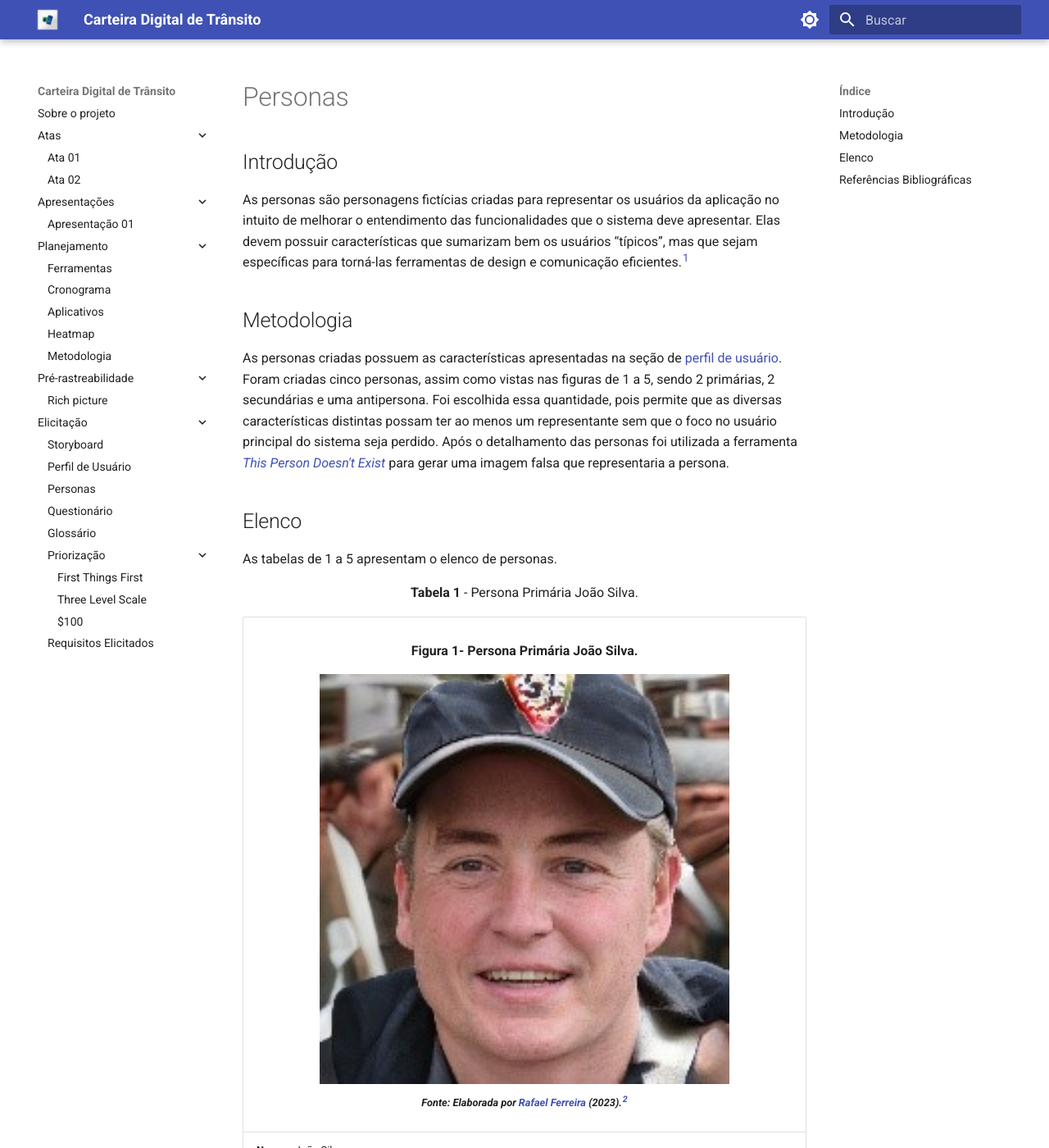
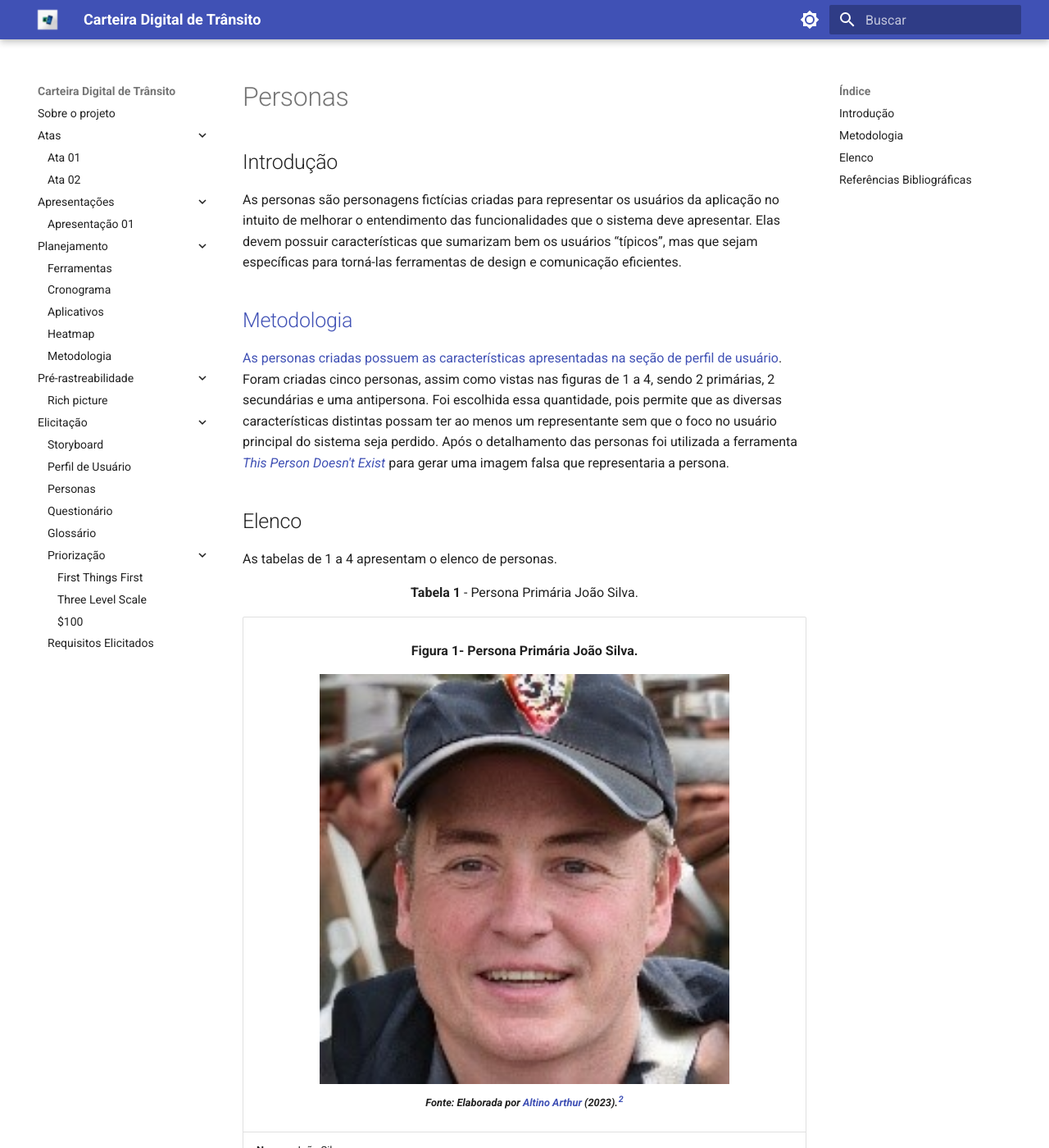
Before and after one commit to Requisitos-de-Software/2023.2-Carteira_Digital_de_Transito, an MkDocs documentation site: the page built from docs/elicitação/personas.md, in a window 1280 px wide and 1400 px high. Shown: the whole window at 82% size. Built offline with MkDocs 1.6.1 and Material for MkDocs 9.7.7, drawn with Linux system fonts in a browser that asks for light colours; some of the changed text lies outside the part shown.

Commit message:
Update personas.md

```diff
--- a/docs/elicitação/personas.md
+++ b/docs/elicitação/personas.md
@@ -2,19 +2,19 @@
 
 ## Introdução
 
-As personas são personagens fictícias criadas para representar os usuários da aplicação no intuito de melhorar o entendimento das funcionalidades que o sistema deve apresentar. Elas devem possuir características que sumarizam bem os usuários “típicos”, mas que sejam específicas para torná-las ferramentas de design e comunicação eficientes.<a id="TEC1" href="#QT1">^1^</a>
+As personas são personagens fictícias criadas para representar os usuários da aplicação no intuito de melhorar o entendimento das funcionalidades que o sistema deve apresentar. Elas devem possuir características que sumarizam bem os usuários “típicos”, mas que sejam específicas para torná-las ferramentas de design e comunicação eficientes.<a id="TEC1" href="#QT1">
 
 ## Metodologia
 
-As personas criadas possuem as características apresentadas na seção de <a href="/elicitacao/perfil_de_usuario/">perfil de usuário</a>. Foram criadas cinco personas, assim como vistas nas figuras de 1 a 5, sendo 2 primárias, 2 secundárias e uma antipersona. Foi escolhida essa quantidade, pois permite que as diversas características distintas possam ter ao menos um representante sem que o foco no usuário principal do sistema seja perdido. Após o detalhamento das personas foi utilizada a ferramenta <a href="https://this-person-does-not-exist.com/pt"><i>This Person Doesn't Exist</i></a> para gerar uma imagem falsa que representaria a persona.
+As personas criadas possuem as características apresentadas na seção de <a href="/elicitacao/perfil_de_usuario/">perfil de usuário</a>. Foram criadas cinco personas, assim como vistas nas figuras de 1 a 4, sendo 2 primárias, 2 secundárias e uma antipersona. Foi escolhida essa quantidade, pois permite que as diversas características distintas possam ter ao menos um representante sem que o foco no usuário principal do sistema seja perdido. Após o detalhamento das personas foi utilizada a ferramenta <a href="https://this-person-does-not-exist.com/pt"><i>This Person Doesn't Exist</i></a> para gerar uma imagem falsa que representaria a persona.
 
 ## Elenco
 
-<p style="text-align: justify;">As tabelas de 1 a 5 apresentam o elenco de personas.</p>
+<p style="text-align: justify;">As tabelas de 1 a 4 apresentam o elenco de personas.</p>
 
 <p style="text-align: center"><b>Tabela 1</b> - Persona Primária João Silva.</p>
 
-| <font size="3"><p style="text-align: center">Figura 1- Persona Primária João Silva.</p></font><figure markdown>![Persona João Silva](../assets/joao_silva.jpg){:style="height:500px;width:500px"}<figcaption>Fonte: Elaborada por [Rafael Ferreira](https://github.com/RafaelCLG0) (2023).<a id="TEC2" href="#QT2">^2^</a></figcaption></figure> |
+| <font size="3"><p style="text-align: center">Figura 1- Persona Primária João Silva.</p></font><figure markdown>![Persona João Silva](../assets/joao_silva.jpg){:style="height:500px;width:500px"}<figcaption>Fonte: Elaborada por [Altino Arthur](https://github.com/arthurrochamoreira) (2023).<a id="TEC2" href="#QT2">^2^</a></figcaption></figure> |
 | ----------------------------------------------------------------------------------------------------------------------------------------------------------------------------------------------------------------------------------------------------------------------------------------------------------------------------------------------------------------------------------------- |
 | **Nome**: : João Silva.                                                                                                                                                                                                                                                                                                                                                              |
 | **Status**: Persona Primária.                                                                                                                                                                                                                                                                                                                                                             |
@@ -33,7 +33,7 @@
 
 <font size="3"><p style="text-align: center">**Tabela 2** - Persona Secundária Maria Floresta.</p></font>
 
-| <font size="3"><p style="text-align: center">Figura 2 - Persona Secundária Maria Floresta.</p></font><figure markdown>![Maria Floresta](../assets/personas/persona_jose.png){: style="height:500px;width:500px"}<figcaption>Fonte: Elaborada por [Matheus Henrique](https://github.com/mathonaut) (2023).<a id="TEC2" href="#QT2">^2^</a></figcaption></figure> |
+| <font size="3"><p style="text-align: center">Figura 2 - Persona Secundária Maria Floresta.</p></font><figure markdown>![Maria Floresta](../assets/personas/persona_jose.png){: style="height:500px;width:500px"}<figcaption>Fonte: Elaborada por [Altino Arthur](https://github.com/arthurrochamoreira) (2023).<a id="TEC2" href="#QT2">^2^</a></figcaption></figure> |
 | ---------------------------------------------------------------------------------------------------------------------------------------------------------------------------------------------------------------------------------------------------------------------------------------------------------------------------------------------------------------------------------- |
 | **Nome**: Maria Floresta.                                                                                                                                                                                                                                                                                                                                                           |
 | **Status**: Persona Secundária.                                                                                                                                                                                                                                                                                                                                                    |
@@ -52,7 +52,7 @@
 
 <font size="3"><p style="text-align: center">**Tabela 3** - Persona Primária Steve Lobs.</p></font>
 
-| <font size="3"><p style="text-align: center">Figura 3- Persona Primária Steve Lobs</p></font><figure markdown>![Steve Lobs](../assets/personas/lara_dias_persona.png){: style="height:500px;width:500px"}<figcaption>Fonte: Elaborada por [Geovanna Maciel](https://github.com/manuziny) (2023).<a id="TEC2" href="#QT2">^2^</a></figcaption></figure> |
+| <font size="3"><p style="text-align: center">Figura 3- Persona Primária Steve Lobs</p></font><figure markdown>![Steve Lobs](../assets/personas/lara_dias_persona.png){: style="height:500px;width:500px"}<figcaption>Fonte: Elaborada por [Altino Arthur](https://github.com/arthurrochamoreira) (2023).<a id="TEC2" href="#QT2">^2^</a></figcaption></figure> |
 | ----------------------------------------------------------------------------------------------------------------------------------------------------------------------------------------------------------------------------------------------------------------------------------------------------------------------------------------------------------------- |
 | **Nome**: Steve Lobs                                                                                                                                                                                                                                                                                                                                               |
 | **Status**: Persona Primária.                                                                                                                                                                                                                                                                                                                                     |
@@ -71,7 +71,7 @@
 
 <font size="3"><p style="text-align: center">**Tabela 4** - Persona Secundária Luiz Inacio.</p></font>
 
-| <font size="3"><p style="text-align: center">Figura 4- Persona Secundária Luiz Inacio</p></font><figure markdown>![Persona Luiz Inacio](../assets/personas/pedro_matos_persona.png){: style="height:500px;width:500px"}<figcaption>Fonte: Elaborada por [Geovanna Maciel](https://github.com/manuziny) (2023).<a id="TEC2" href="#QT2">^2^</a></figcaption></figure> |
+| <font size="3"><p style="text-align: center">Figura 4- Persona Secundária Luiz Inacio</p></font><figure markdown>![Persona Luiz Inacio](../assets/personas/pedro_matos_persona.png){: style="height:500px;width:500px"}<figcaption>Fonte: Elaborada por [Altino Arthur](https://github.com/arthurrochamoreira) (2023).<a id="TEC2" href="#QT2">^2^</a></figcaption></figure> |
 | --------------------------------------------------------------------------------------------------------------------------------------------------------------------------------------------------------------------------------------------------------------------------------------------------------------------------------------------------------------------------------- |
 | **Nome**: Luiz Inacio                                                                                                                                                                                                                                                                                                                                                             |
 | **Status**: Persona Secundária.                                                                                                                                                                                                                                                                                                                                                   |
```
